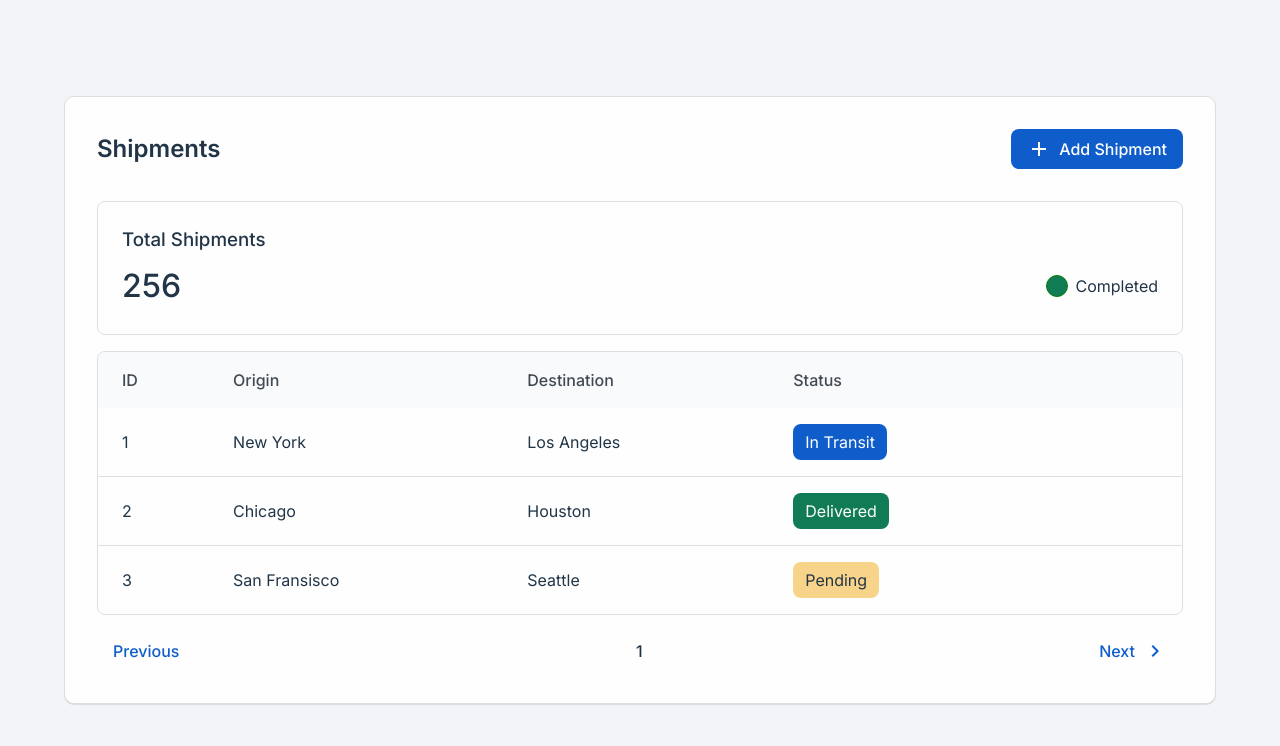
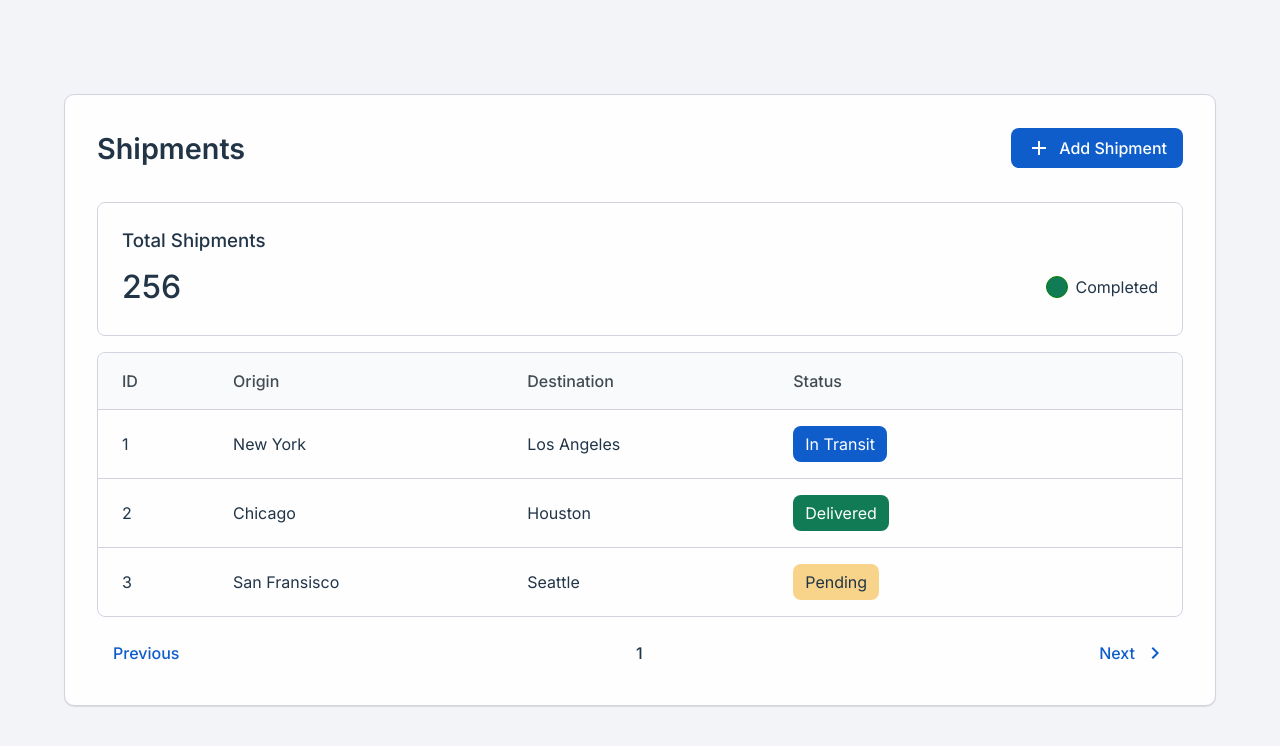
Before and after one commit to rmudabon/road-central-test, a React (Vite) app: page /task-5 in a window 1280 px wide. Shown: the top 746 px of the page. Built offline with nearby package versions, Linux system fonts and the light colour scheme.

Commit message:
feat: task 5 finalize styling

```diff
--- a/src/App.css
+++ b/src/App.css
@@ -14,6 +14,7 @@ body {
   --primary-mockup-color: #0e5dca;
   --secondary-mockup-color: #117b56;
   --info-mockup-color: #f8d38a;
+  --border-color: #d3d3e0;
 }
 
 .data-table-container {
--- a/src/components/shipment-mockup/index.css
+++ b/src/components/shipment-mockup/index.css
@@ -24,11 +24,12 @@
   width: 90%;
   background-color: #fefeff;
   padding: 2em;
-  margin: 0 auto;
+  margin: 1em auto;
   box-sizing: border-box;
   border-radius: 10px;
-  border: 1px solid #dededf;
+  border: 1px solid var(--border-color);
   box-shadow: 0 1px 1px rgba(0, 0, 0, 0.1);
+  overflow: auto;
 }
 
 .shipment-card-header {
@@ -51,13 +52,13 @@
   gap: 0.5em;
   padding: 1.5em;
   border-radius: 8px;
-  border: 1px solid #dededf;
+  border: 1px solid var(--border-color);
   margin-bottom: 1em;
 }
 
 .shipment-table-container {
   border-radius: 8px;
-  border: 1px solid #dededf;
+  border: 1px solid var(--border-color);
   overflow: auto;
 }
 
@@ -80,6 +81,7 @@
 .shipment-table th {
   color: #424b53;
   font-weight: 500;
+  border-bottom: 1px solid var(--border-color);
 }
 
 .shipment-table thead th:first-child {
@@ -110,11 +112,11 @@
 }
 
 .shipment-table thead tr {
-  border-bottom: 1px solid #dededf;
+  border-bottom: 1px solid var(--border-color);
 }
 
 .shipment-table tbody tr:not(:last-child) td {
-  border-bottom: 1px solid #dededf;
+  border-bottom: 1px solid var(--border-color);
 }
 
 .pagination-controls {
--- a/src/components/shipment-mockup/index.tsx
+++ b/src/components/shipment-mockup/index.tsx
@@ -100,7 +100,7 @@ export function ShipmentMockup() {
     <div className="container">
       <section className="shipment-card">
         <div className="shipment-card-header">
-          <h2 style={{ fontWeight: 600 }}>Shipments</h2>
+          <h2 style={{ fontWeight: 600, fontSize: "1.8rem" }}>Shipments</h2>
           <button className="primary-button" type="button" role="button">
             <Add />
             Add Shipment
```
